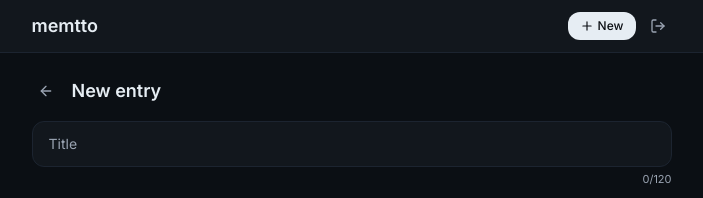
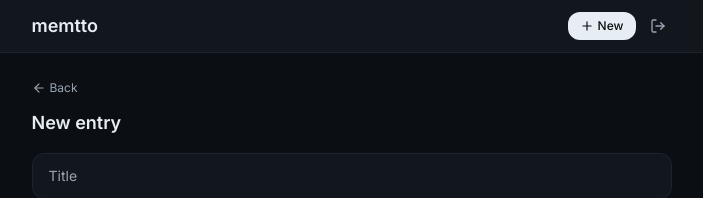
Before and after one commit to edvedovatto/memtto, a Next.js app: page /new in a window 1280 px wide. Shown: the top 198 px of the page, without its empty margins (281-984 px from the left). Built offline with nearby package versions, Linux system fonts and the light colour scheme; no server answers.

Commit message:
padroniza botão Back nas telas de entry e new entry

```diff
--- a/app/(protected)/entry/[id]/page.tsx
+++ b/app/(protected)/entry/[slug]/page.tsx
@@ -5,7 +5,7 @@ import { useParams, useRouter } from "next/navigation";
 import Link from "next/link";
 import Image from "next/image";
 import { ArrowLeft, Star } from "lucide-react";
-import { getEntryById } from "@/lib/services/entries";
+import { getEntryBySlug } from "@/lib/services/entries";
 import type { Entry } from "@/types";
 
 export default function EntryDetailPage() {
@@ -17,7 +17,7 @@ export default function EntryDetailPage() {
   useEffect(() => {
     async function load() {
       try {
-        const data = await getEntryById(params.id as string);
+        const data = await getEntryBySlug(params.slug as string);
         setEntry(data);
       } catch (err) {
         console.error("Failed to load entry:", err);
@@ -26,7 +26,7 @@ export default function EntryDetailPage() {
       }
     }
     load();
-  }, [params.id]);
+  }, [params.slug]);
 
   if (loading) {
     return (
@@ -52,6 +52,7 @@ export default function EntryDetailPage() {
 
   return (
     <div className="space-y-4">
+      <div className="space-y-2">
         <Link
           href="/"
           className="inline-flex items-center gap-1 text-xs text-muted-foreground transition-colors hover:text-foreground"
@@ -59,9 +60,8 @@ export default function EntryDetailPage() {
           <ArrowLeft className="h-3.5 w-3.5" />
           Back
         </Link>
-
-      <div>
-        <div className="mb-2 flex items-center gap-2">
+        <h1 className="text-xl font-semibold text-foreground">{entry.title}</h1>
+        <div className="flex items-center gap-2">
           <span className="rounded-md bg-secondary px-2 py-0.5 text-xs text-muted-foreground">
             {entry.context}
           </span>
@@ -72,8 +72,6 @@ export default function EntryDetailPage() {
             {new Date(entry.created_at).toLocaleDateString()}
           </span>
         </div>
-
-        <h1 className="text-xl font-semibold text-foreground">{entry.title}</h1>
       </div>
 
       {entry.image_url && (
--- a/app/(protected)/new/page.tsx
+++ b/app/(protected)/new/page.tsx
@@ -176,12 +176,13 @@ export default function NewEntryPage() {
   return (
     <form onSubmit={handleSubmit} className="space-y-4">
       {/* Header with back */}
-      <div className="flex items-center gap-3">
+      <div className="space-y-2">
         <Link
           href="/"
-          className="rounded-lg p-1.5 text-muted-foreground transition-colors hover:text-foreground"
+          className="inline-flex items-center gap-1 text-xs text-muted-foreground transition-colors hover:text-foreground"
         >
-          <ArrowLeft className="h-4 w-4" />
+          <ArrowLeft className="h-3.5 w-3.5" />
+          Back
         </Link>
         <h1 className="text-lg font-semibold text-foreground">New entry</h1>
       </div>
```
Lines whose indentation alone changed are shown as unchanged.
